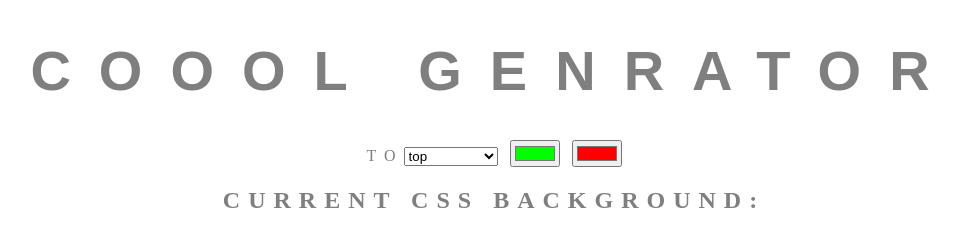
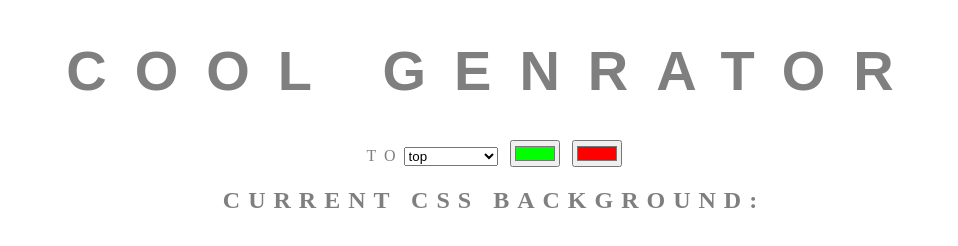
Before and after one commit to sohel1001/BackGround, a website: page gradient.html in a window 1280 px wide. Shown: the whole page, without its empty margins (146-1104 px from the left). Drawn offline with Linux system fonts and the light colour scheme.

```diff
--- a/gradient.html
+++ b/gradient.html
@@ -10,7 +10,7 @@
 
 </head>
 <body id="grad">
-    <h1>COOOL Genrator</h1>
+    <h1>COOL Genrator</h1>
 
     to<select label="to" id="direct">
         <option value=" top">top</option>
```
Also changed, not shown: package.json (added, +19 -0 lines).
